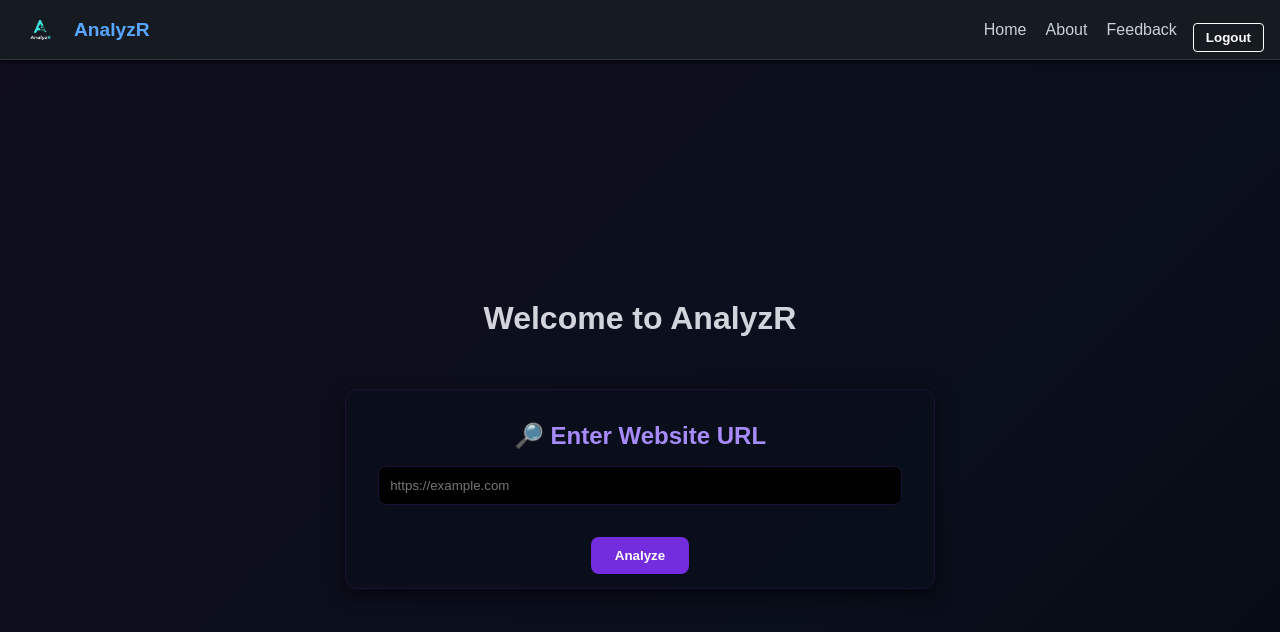
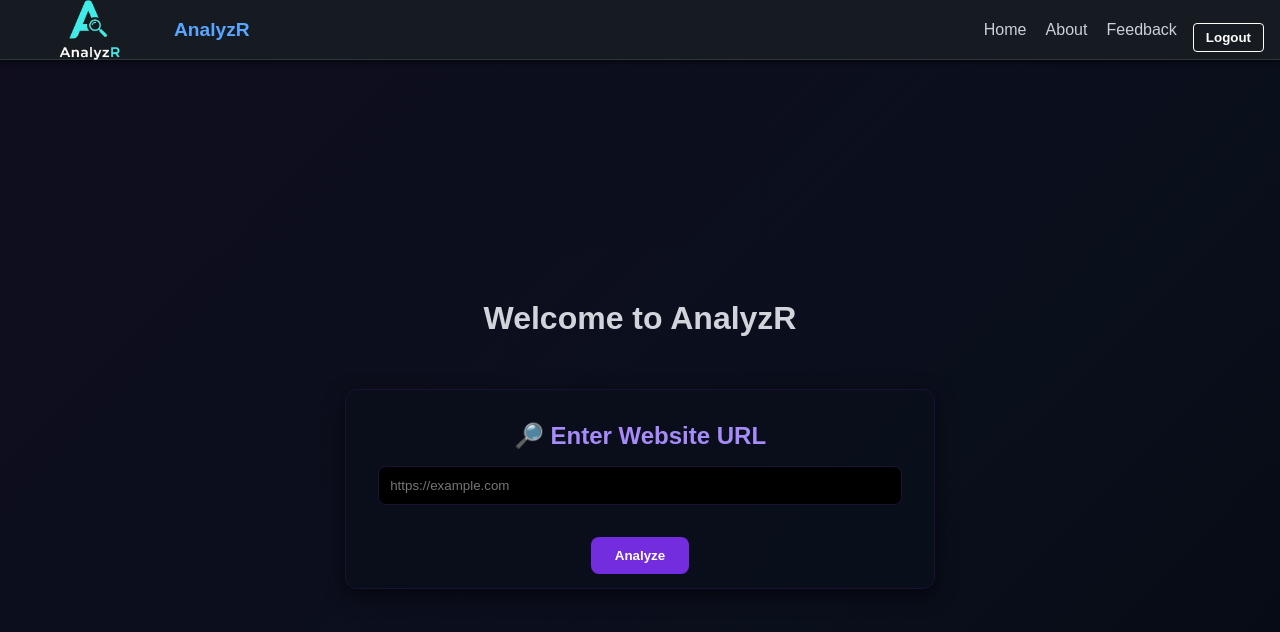
Before and after one commit to eesha2501/AnalyzR, a React (Vite) app in the folder client/: page /home in a window 1280 px wide. Shown: the top 632 px of the page. Built offline with nearby package versions, Linux system fonts and the light colour scheme.

Commit message:
Update Navbar.css

```diff
--- a/client/src/components/Navbar.css
+++ b/client/src/components/Navbar.css
@@ -19,8 +19,8 @@
 }
 
 .navbar-logo {
-  height: 50px;
-  width: 50px;
+  height: 150px;
+  width: 150px;
   margin-right: 0.5rem;
 }
 
```
